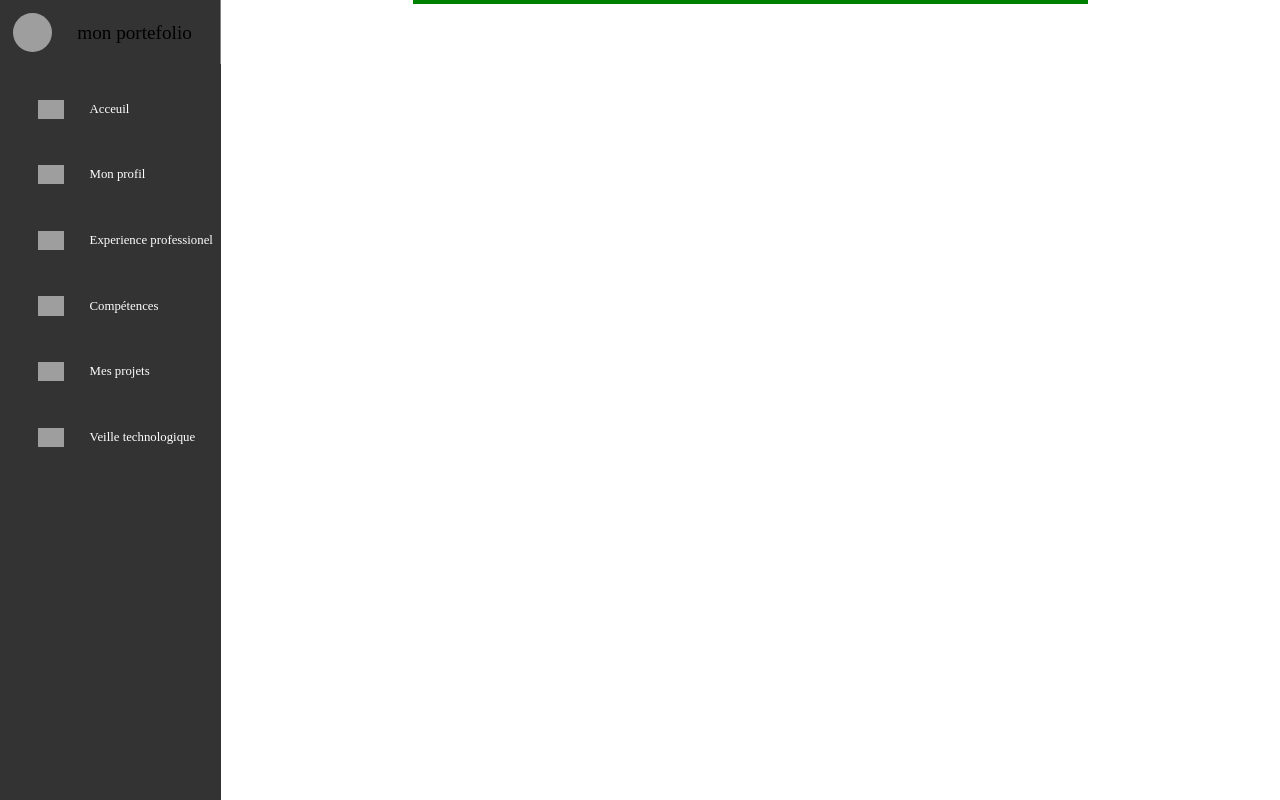
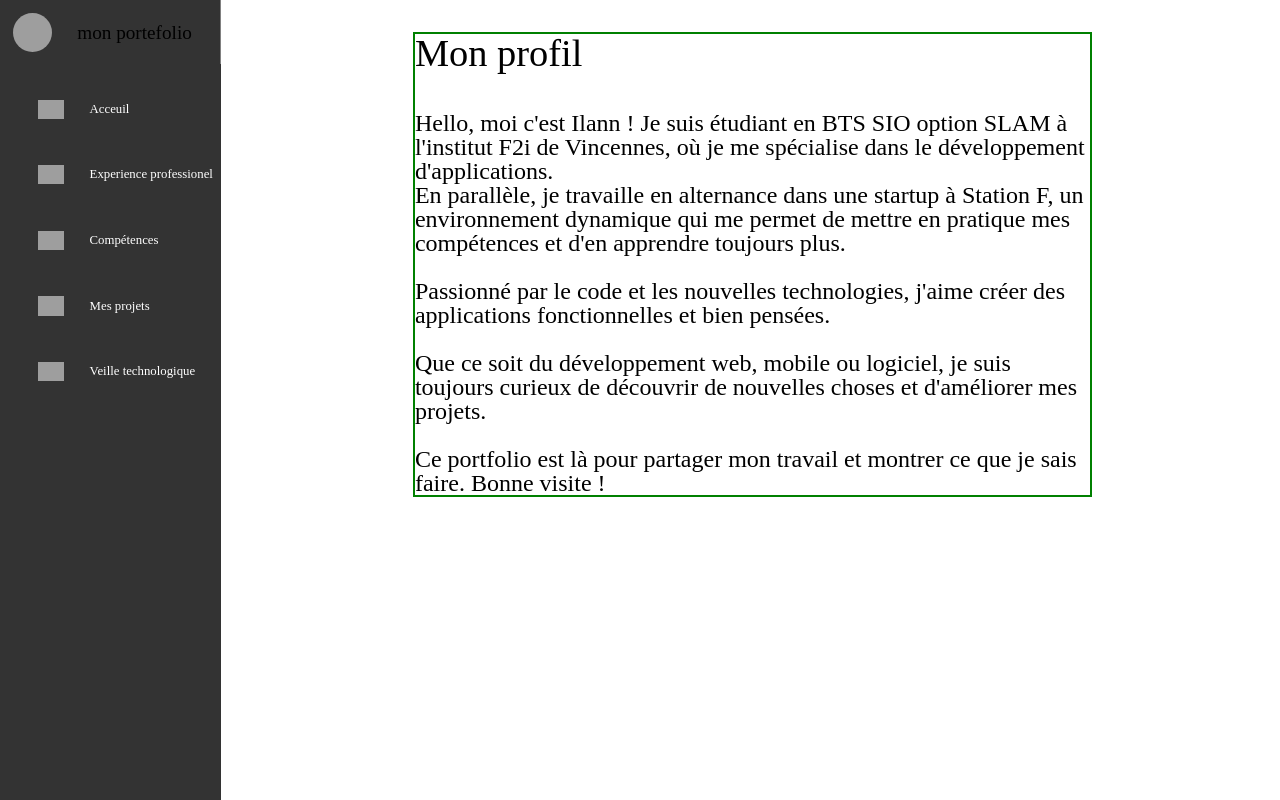
Before and after one commit to snk9341/portfolio, a React (Vite) app in the folder portfolio/: page / in a window 1280 px wide. Built offline with nearby package versions, Linux system fonts and the light colour scheme; grey boxes are pictures that could not be loaded.

Commit message:
update portfolio

```diff
--- a/portfolio/src/App.css
+++ b/portfolio/src/App.css
@@ -11,19 +11,6 @@ body {
 
   .header {
     display: none;
-  }
-
-  .portfolio {
-    padding-left: 15vw;
-    padding-right: 15vw;
-    width: 55vw;
-    height: 100vh;
-    font-size: 3vw;
-    overflow: auto;
-  }
-
-  .portfolio::-webkit-scrollbar {
-    display: none; /* Safari and Chrome */
   }
 
   .headerLandscape {
@@ -103,11 +90,41 @@ body {
     font-size: 1vw;
   }
 
+  .portfolio {
+    padding-left: 15vw;
+    padding-right: 15vw;
+    width: 55vw;
+    height: 100vh;
+    font-size: 3vw;
+    overflow: auto;
+  }
+
+  .portfolio::-webkit-scrollbar {
+     display: none; /* Safari and Chrome */
+  }
+
   #acceuil {
     border: solid green 2px;
+    width: 100%;
+    max-height: 90vh;
+    overflow: scroll;
 
+    margin-bottom: 5vh;
+    margin-top: 4vh;
   }
 
+  #acceuil::-webkit-scrollbar {
+     display: none; /*Safari and Chrome */
+  }
+
+  .pAcceuil {
+    font-size: 3vh;
+  }
+
+  a {
+    text-decoration: none;
+    color: black;
+  }
 }
 
 @media (orientation: portrait) {
--- a/portfolio/src/App.jsx
+++ b/portfolio/src/App.jsx
@@ -16,18 +16,6 @@ function SideMenu({}) {
                   alt=""
                 />
                 <h2 className="menuOption">Acceuil</h2>
-              </div>
-            </a>
-          </li>
-          <li className="menuLI">
-            <a href="#mon-profil">
-              <div className="liSideBar">
-                <img
-                  className="liImg"
-                  src="https://img.icons8.com/office40/512/square.png  "
-                  alt=""
-                />
-                <h2 className="menuOption">Mon profil</h2>
               </div>
             </a>
           </li>
@@ -70,7 +58,11 @@ function SideMenu({}) {
           <li className="menuLI">
             <a href="#veille-technologique">
               <div className="liSideBar">
-                <img className="liImg" src="https://img.icons8.com/office40/512/square.png" alt=""/>
+                <img
+                  className="liImg"
+                  src="https://img.icons8.com/office40/512/square.png"
+                  alt=""
+                />
                 <h2 className="menuOption">Veille technologique</h2>
               </div>
             </a>
@@ -87,7 +79,7 @@ function Header({}) {
       <div className="myProfil">
         <img
           className="imgLogoSite"
-          src="https://img.icons8.com/office40/512/square.png"
+          src="https://cdn-icons-png.flaticon.com/512/4004/4004113.png"
           alt="logo application"
         />
         <h1 className="nameAppli">mon portefolio</h1>
@@ -96,13 +88,35 @@ function Header({}) {
   );
 }
 
+function Acceuil({}) {
+  return (
+    <>
+      <div id="acceuil">
+        <a href="#acceuil"><h2>Mon profil</h2></a>
+        <br />
+        <p className="pAcceuil">
+          Hello, moi c'est Ilann ! Je suis étudiant en BTS SIO option SLAM à
+          l'institut F2i de Vincennes, où je me spécialise dans le développement
+          d'applications. <br /> En parallèle, je travaille en alternance dans une
+          startup à Station F, un environnement dynamique qui me permet de
+          mettre en pratique mes compétences et d'en apprendre toujours plus. <br /><br />
+          Passionné par le code et les nouvelles technologies, j'aime créer des
+          applications fonctionnelles et bien pensées. <br /><br /> Que ce soit du
+          développement web, mobile ou logiciel, je suis toujours curieux de
+          découvrir de nouvelles choses et d'améliorer mes projets. <br /><br /> Ce portfolio
+          est là pour partager mon travail et montrer ce que je sais faire.
+          Bonne visite !
+        </p>
+      </div>
+    </>
+  );
+}
+
 export default function App() {
   return (
     <>
+      <div className="landscape">
         <div className="website">
-        <div className="header">
-          <Header />
-        </div>
           <div className="sidebar">
             <div className="headerLandscape" onClick={() => test()}>
               <Header />
@@ -110,8 +124,8 @@ export default function App() {
             <SideMenu />
           </div>
           <div className="portfolio">
-          <div id="acceuil"></div>
-          <div id="mon-profil"></div>
+            <Acceuil />
+          </div>
         </div>
       </div>
     </>
```
Lines whose indentation alone changed are shown as unchanged.
